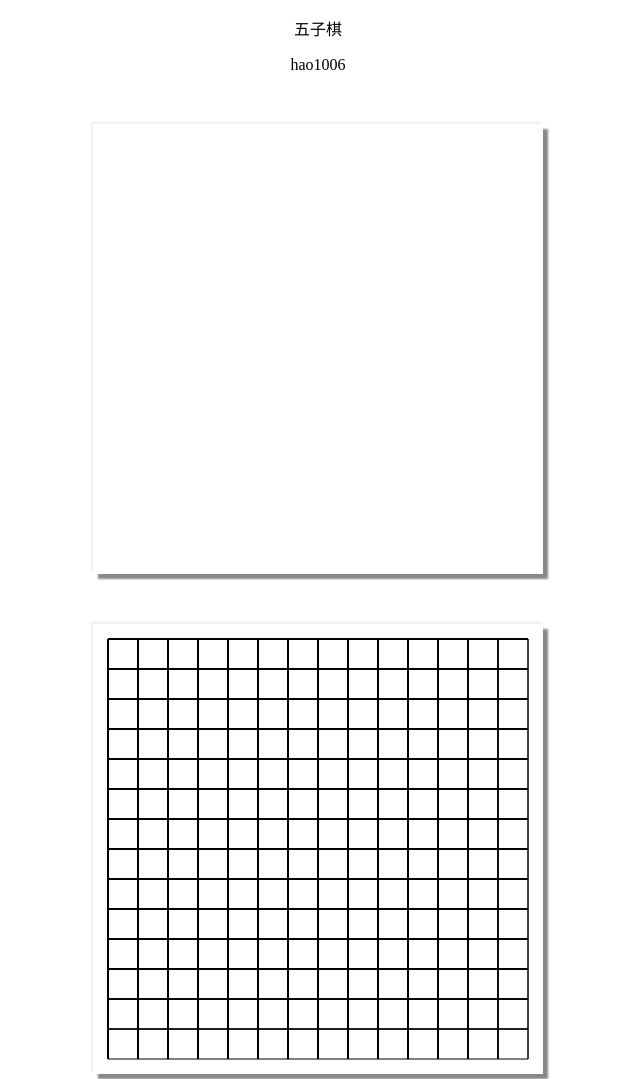
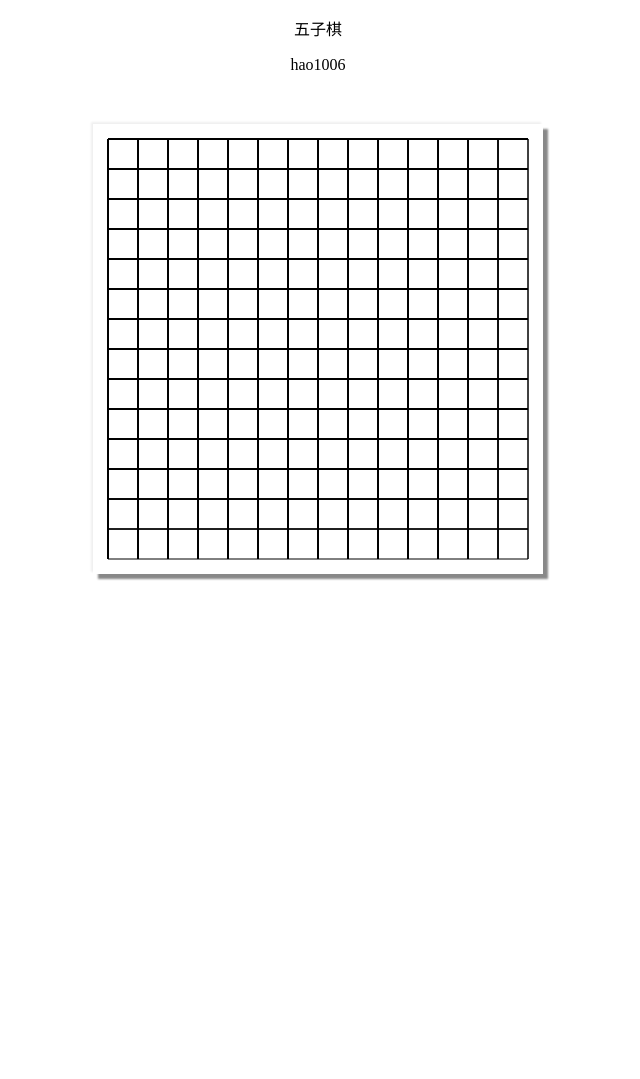
Before and after one commit to Hao1006/wzq, a plain HTML site: page index.html in a window 1280 px wide. Shown: the top 1079 px of the page, without its empty margins (322-962 px from the left). After the commit the page ends 800 px from the top, so only its background shows below. Drawn offline with Linux system fonts and the light colour scheme.

Commit message:
Update index.html

```diff
--- a/index.html
+++ b/index.html
@@ -9,7 +9,6 @@
     <body>
 <p style="text-align:center">五子棋</p>
 <p style="text-align:center">hao1006</p>
-        <canvas id="chess" width="450px" height="450px"></canvas>
         <div class="btn-wrap">
             <div id="restart" class="restart">
             </div>
```
